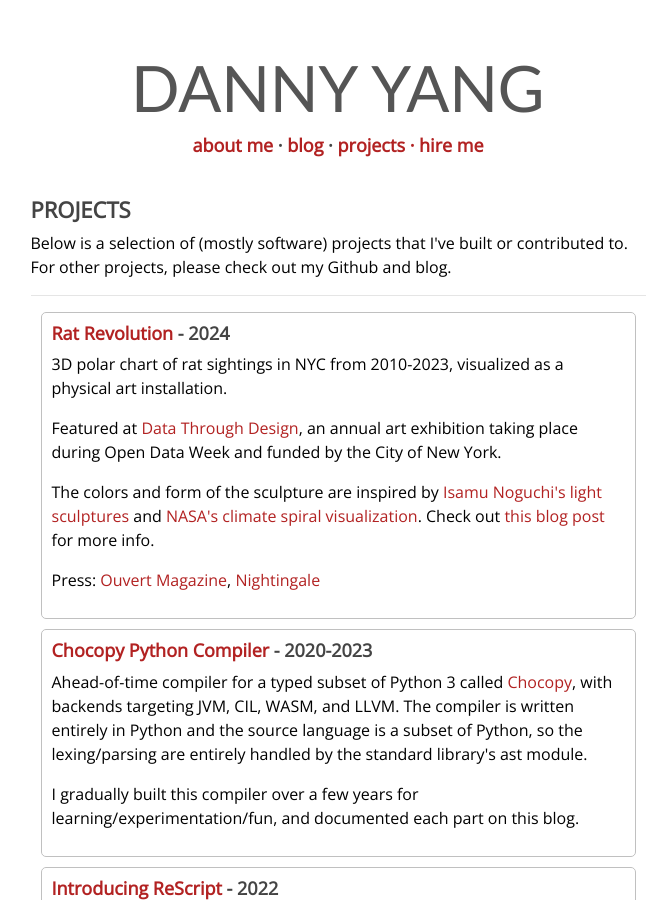
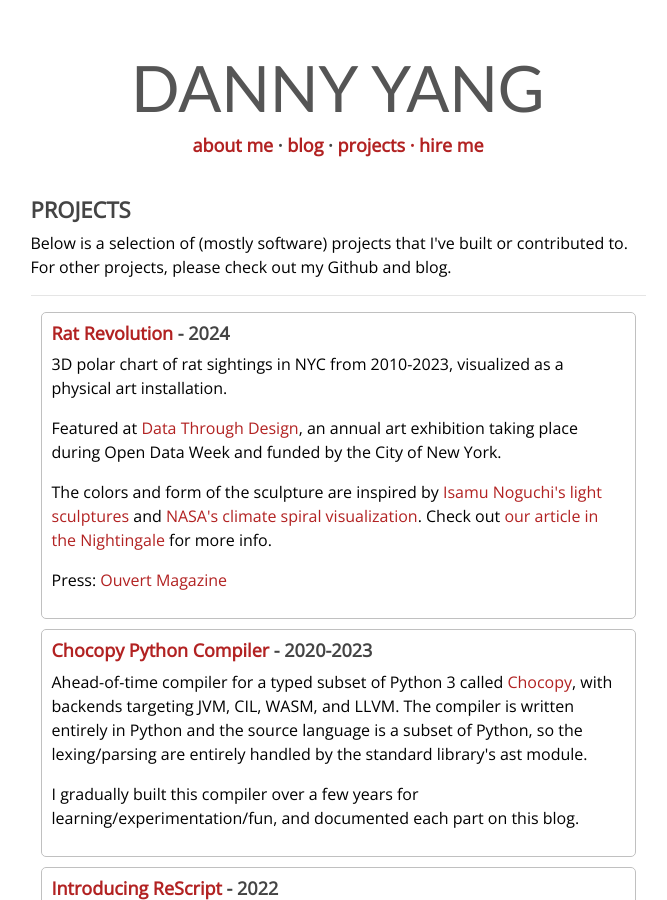
Before and after one commit to yangdanny97/yangdanny97.github.io, a Jekyll site: the page built from projects/index.html, in a window 1280 px wide and 900 px high. Shown: the whole window, without its empty margins (302-969 px from the left). Built offline with Jekyll 4.4.1, drawn with Linux system fonts in a browser that asks for light colours.

Commit message:
edit projects

```diff
--- a/projects/index.html
+++ b/projects/index.html
@@ -25,8 +25,8 @@ description: Personal and Academic Projects
             <p>The colors and form of the sculpture are inspired by <a
                     href="https://shop.noguchi.org/collections/akari-light-sculptures" target="_blank">Isamu Noguchi's
                     light sculptures</a> and <a href="https://svs.gsfc.nasa.gov/5057/" target="_blank">NASA's climate
-                    spiral visualization</a>. Check out <a href="https://yangdanny97.github.io/blog/2024/11/22/from-data-to-art-rat-revolution">this blog post</a> for more info.</p>
-            <p>Press: <a href="https://ouvertmagazine.com/2024/04/26/dxd-using-art-and-design-to-humanize-data/"  target="_blank">Ouvert Magazine</a>, <a href="https://nightingaledvs.com/making-rat-revolution/" target="_blank">Nightingale</a></p>
+                    spiral visualization</a>. Check out <a href="https://nightingaledvs.com/making-rat-revolution/">our article in the Nightingale</a> for more info.</p>
+            <p>Press: <a href="https://ouvertmagazine.com/2024/04/26/dxd-using-art-and-design-to-humanize-data/"  target="_blank">Ouvert Magazine</a></p>
         </div>
         <div class="project-item">
             <h4><a href="https://github.com/yangdanny97/chocopy-python-compiler" target="_blank">Chocopy Python
```
